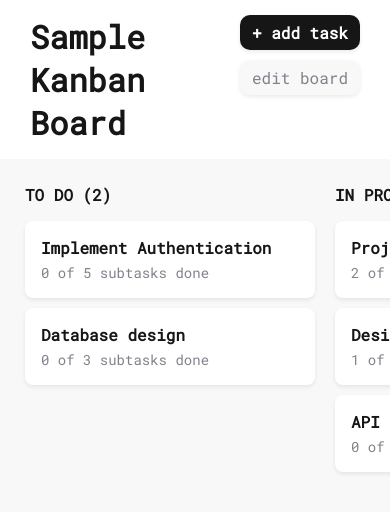
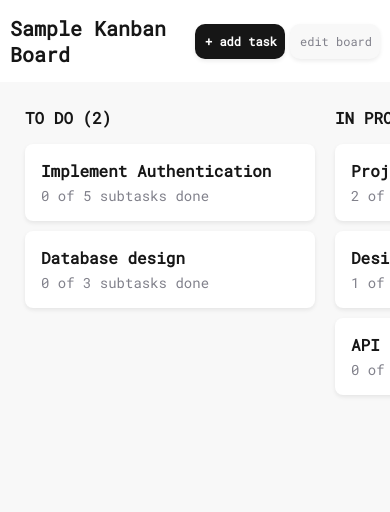
Before and after one commit to aniamarkh/kanban-board, a Vue app: page / in a window 390 px wide. Shown: the top 512 px of the page. Built offline with nearby package versions, Linux system fonts and the light colour scheme.

Commit message:
feat: responsive layout

```diff
--- a/src/App.vue
+++ b/src/App.vue
@@ -5,11 +5,18 @@ import ModalOverlay from '@/components/ModalOverlay.vue';
 </script>
 
 <template>
-  <div>
+  <div class="app-wrapper">
     <BoardHeader />
-    <main>
-      <KanbanBoard />
-      <ModalOverlay />
-    </main>
+    <KanbanBoard />
+    <ModalOverlay />
   </div>
 </template>
+
+<style scoped lang="scss">
+@import '@/assets/_config.scss';
+
+.app-wrapper {
+  @include flex-column;
+  min-height: 100vh;
+}
+</style>
--- a/src/assets/main.scss
+++ b/src/assets/main.scss
@@ -3,6 +3,10 @@
 html {
   background-color: $grey;
   color: $text-color;
+}
+
+#app {
+  min-height: 100vh;
 }
 
 .material-icons-outlined {
--- a/src/components/board/BoardHeader.vue
+++ b/src/components/board/BoardHeader.vue
@@ -31,10 +31,11 @@ const openTaskForm = () => {
 @import '@/assets/_config.scss';
 .header {
   margin: 0 auto;
+  width: 100%;
   background-color: $bg-color;
   @include flex-row;
   justify-content: space-between;
-  align-items: flex-start;
+  align-items: center;
   padding: 15px 30px;
 
   &__board {
@@ -46,7 +47,7 @@ const openTaskForm = () => {
   &__buttons {
     @include flex-row;
     justify-content: flex-end;
-    flex-wrap: wrap;
+    flex-wrap: nowrap;
     align-items: center;
     gap: 10px;
 
@@ -55,4 +56,23 @@ const openTaskForm = () => {
     }
   }
 }
+
+@media (max-width: 700px) {
+  .board__title {
+    font-size: 20px;
+  }
+
+  .header {
+    padding: 15px 10px;
+
+    &__buttons {
+      gap: 5px;
+
+      .button__wrapper {
+        font-size: 12px;
+        width: 90px;
+      }
+    }
+  }
+}
 </style>
--- a/src/components/board/KanbanBoard.vue
+++ b/src/components/board/KanbanBoard.vue
@@ -19,7 +19,7 @@ const boardStore = useBoardStore();
 @import '@/assets/_config.scss';
 
 .board__wrapper {
-  max-width: 100%;
+  flex-grow: 1;
   overflow-x: auto;
   @include flex-row;
   gap: 20px;
```
